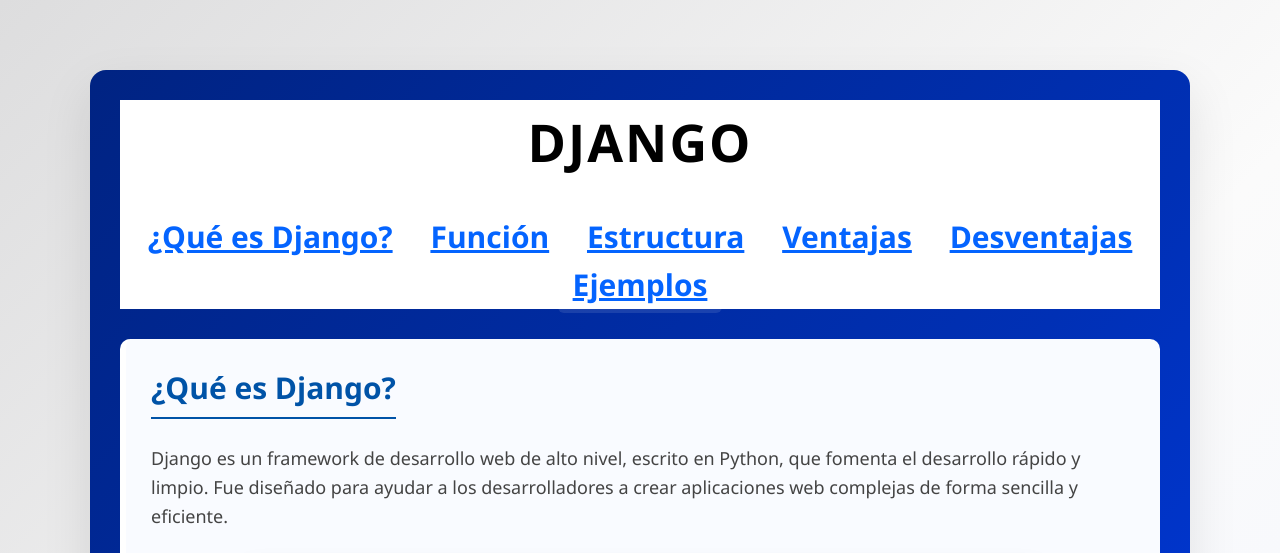
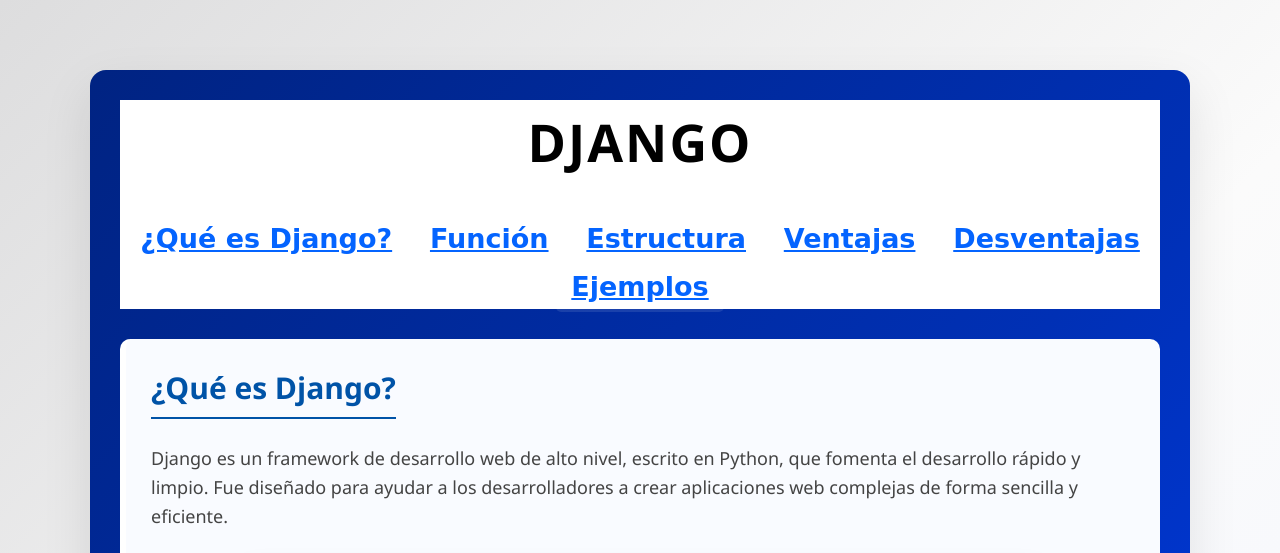
Before and after one commit to Daniel738573/Framework_Django, a Django app: template my_tennis_club/members/templates/myfirst.html in a window 1280 px wide. Shown: the top 553 px of the page. Run offline with Django 5.2, Linux system fonts and the light colour scheme; the template is opened without the code that fills it, so the values that code supplies are empty; parts of the project's set-up code (start-up, migrations or seed data) failed here and were passed over.

Commit message:
Finalizar proyecto Framework Django

```diff
--- a/my_tennis_club/members/templates/myfirst.html
+++ b/my_tennis_club/members/templates/myfirst.html
@@ -126,10 +126,13 @@
         .menu a {
             color: #0464ffff;
             background: rgba(255, 255, 255, 0.1);
-            padding: 8px 15px;
-            border-radius: 6px;
+            padding: 7px 12px;
+            border-radius: 5px;
             font-weight: bold;
             transition: background 0.3s, color 0.3s;
+            font-size: 27px;
+            font-family: 'Comic Sans MS', Tahoma, Geneva, Verdana, sans-serif;
+            padding: 10px 15px;
         }
 
         .menu a:hover {
```
